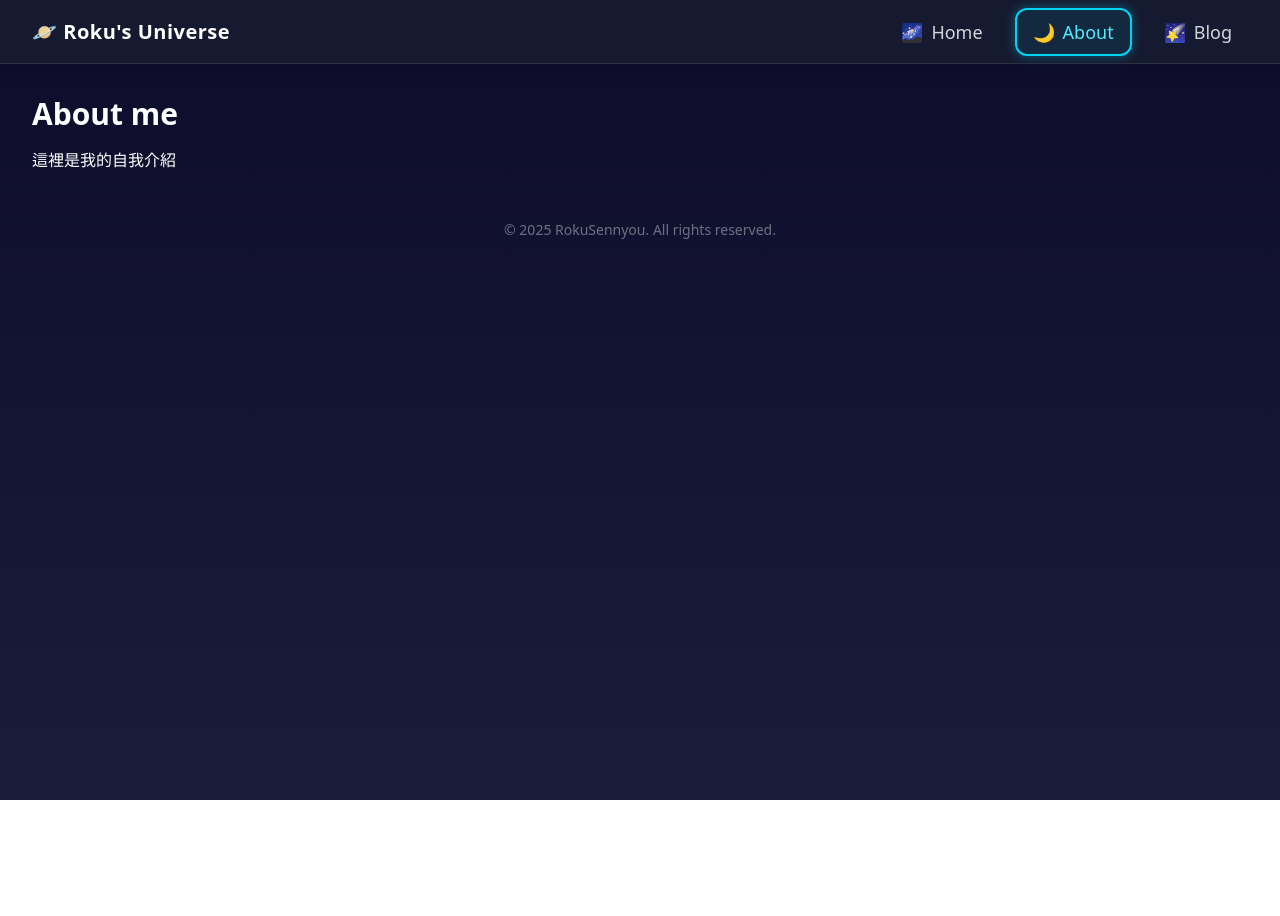
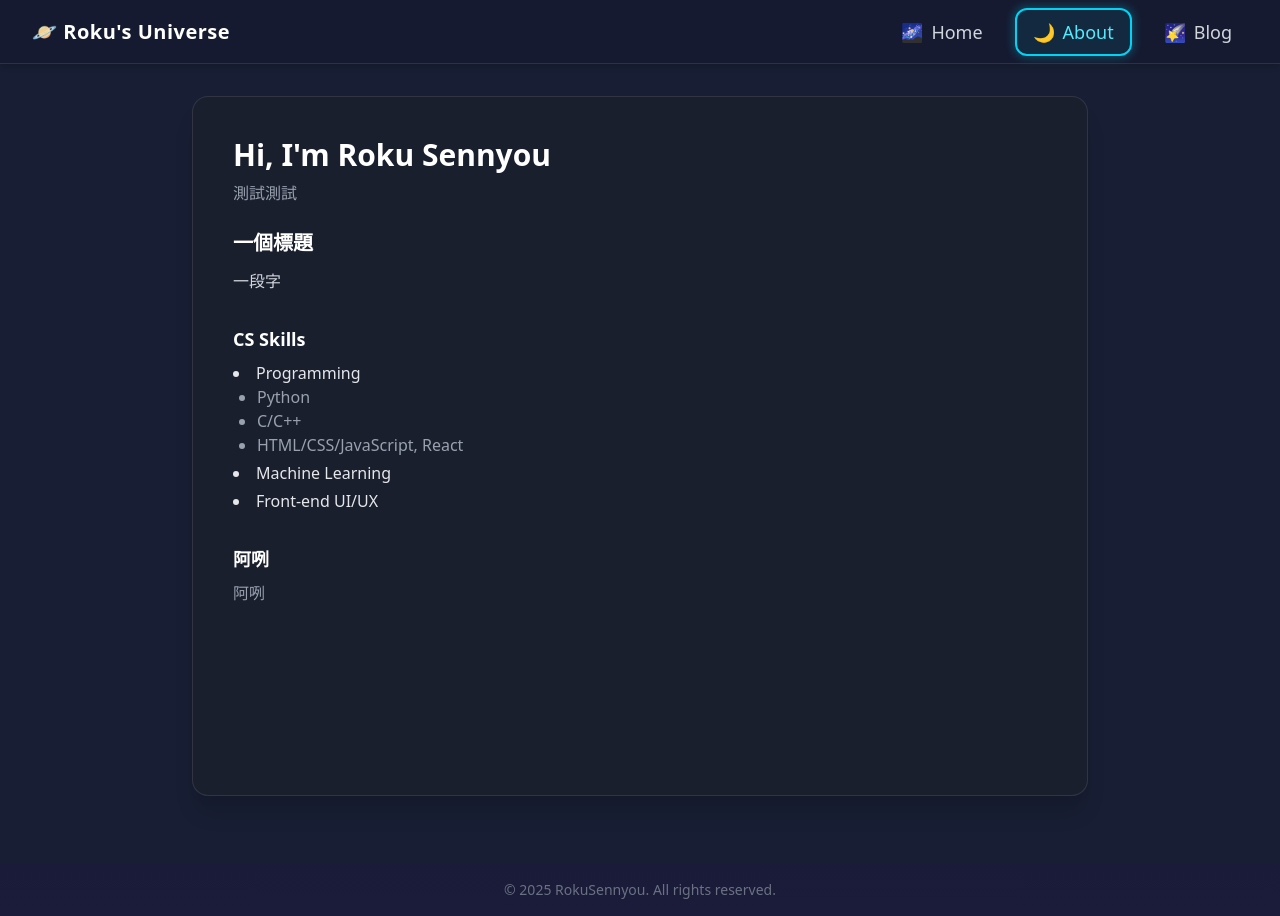
Before and after one commit to RokuSennyou/RokuSennyou.github.io, a Next.js app: page /about in a window 1280 px wide. Before the commit the page ends 800 px from the top, so only its background shows below. Built offline with nearby package versions, Linux system fonts and the light colour scheme.

Commit message:
feat: add about page example word

```diff
--- a/src/app/about/page.tsx
+++ b/src/app/about/page.tsx
@@ -1,8 +1,39 @@
 export default function AboutPage() {
   return (
-    <main className="p-8">
-      <h1 className="text-3xl font-bold mb-4">About me</h1>
-      <p>這裡是我的自我介紹</p>
-    </main>
+    <div className="min-h-screen bg-[#181e33] flex justify-center items-start py-8">
+  <div className="w-full max-w-4xl bg-[#1a1f2e] rounded-2xl shadow-xl border border-white/10 p-10 min-h-[700px]">
+    {/* 標題 */}
+    <h1 className="text-3xl font-bold mb-2">Hi, I'm Roku Sennyou</h1>
+    <p className="text-gray-400 mb-6">
+      測試測試
+    </p>
+    {/* 一段 */}
+    <h2 className="font-bold text-xl mb-3">一個標題</h2>
+    <p className="mb-8 text-gray-300">
+      一段字
+    </p>
+    {/* 技能 */}
+    <div className="mb-8">
+      <h3 className="text-lg font-bold mb-2">CS Skills</h3>
+      <ul className="list-disc list-inside text-gray-200 space-y-1">
+        <li>Programming
+          <ul className="list-disc ml-6 text-gray-400">
+            <li>Python</li>
+            <li>C/C++</li>
+            <li>HTML/CSS/JavaScript, React</li>
+          </ul>
+        </li>
+        <li>Machine Learning</li>
+        <li>Front-end UI/UX</li>
+      </ul>
+    </div>
+    {/* 興趣 */}
+    <div>
+      <h3 className="text-lg font-bold mb-2">阿咧</h3>
+      <p className="text-gray-400">阿咧</p>
+    </div>
+  </div>
+</div>
+
   );
 }
```
